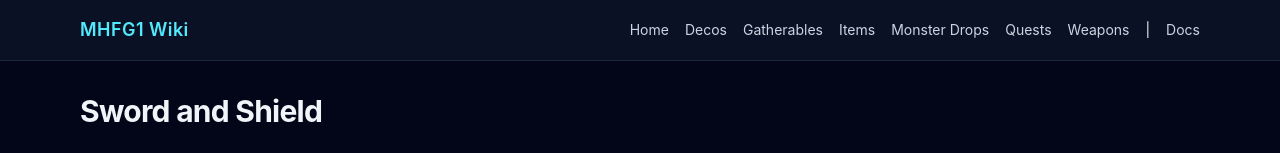
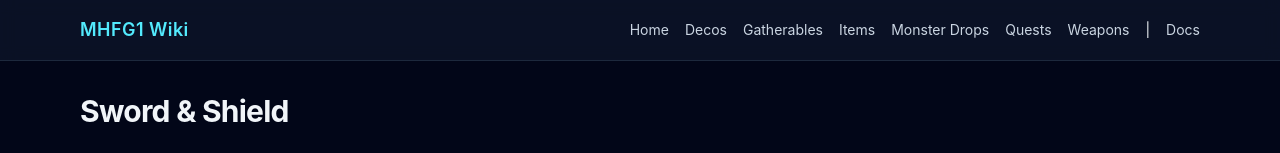
Before and after one commit to nilsimda/forward-fivers-wiki, an Astro site in the folder site/: page /weapons/sword-and-shield in a window 1280 px wide. Shown: the top 153 px of the page. Built offline with nearby package versions, Linux system fonts and the light colour scheme; Astro itself is replaced by a stand-in of ours.

Commit message:
fix sword & shield class name

```diff
--- a/site/src/pages/weapons/sword-and-shield/index.astro
+++ b/site/src/pages/weapons/sword-and-shield/index.astro
@@ -2,4 +2,4 @@
 import WeaponClassTree from "../../../components/WeaponClassTree.astro";
 ---
 
-<WeaponClassTree className="Sword and Shield" />
+<WeaponClassTree className="Sword & Shield" />
```
